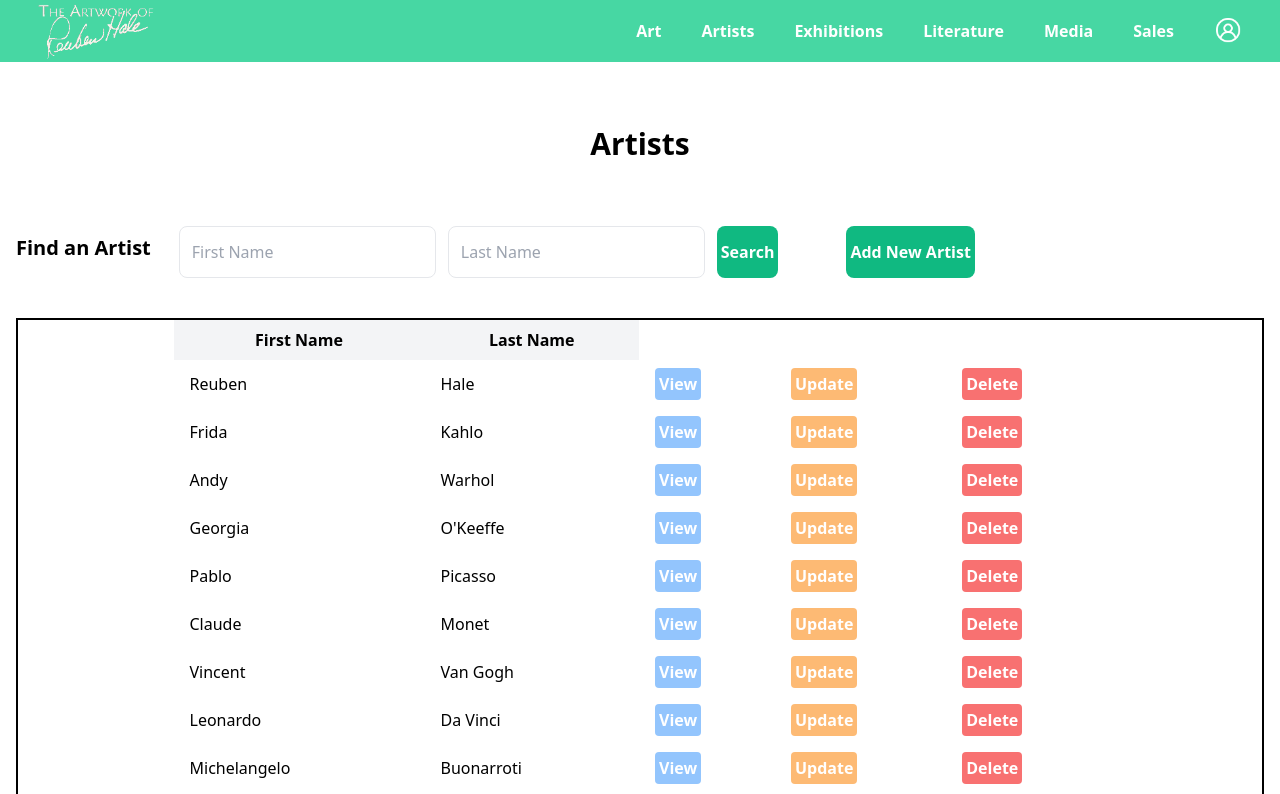
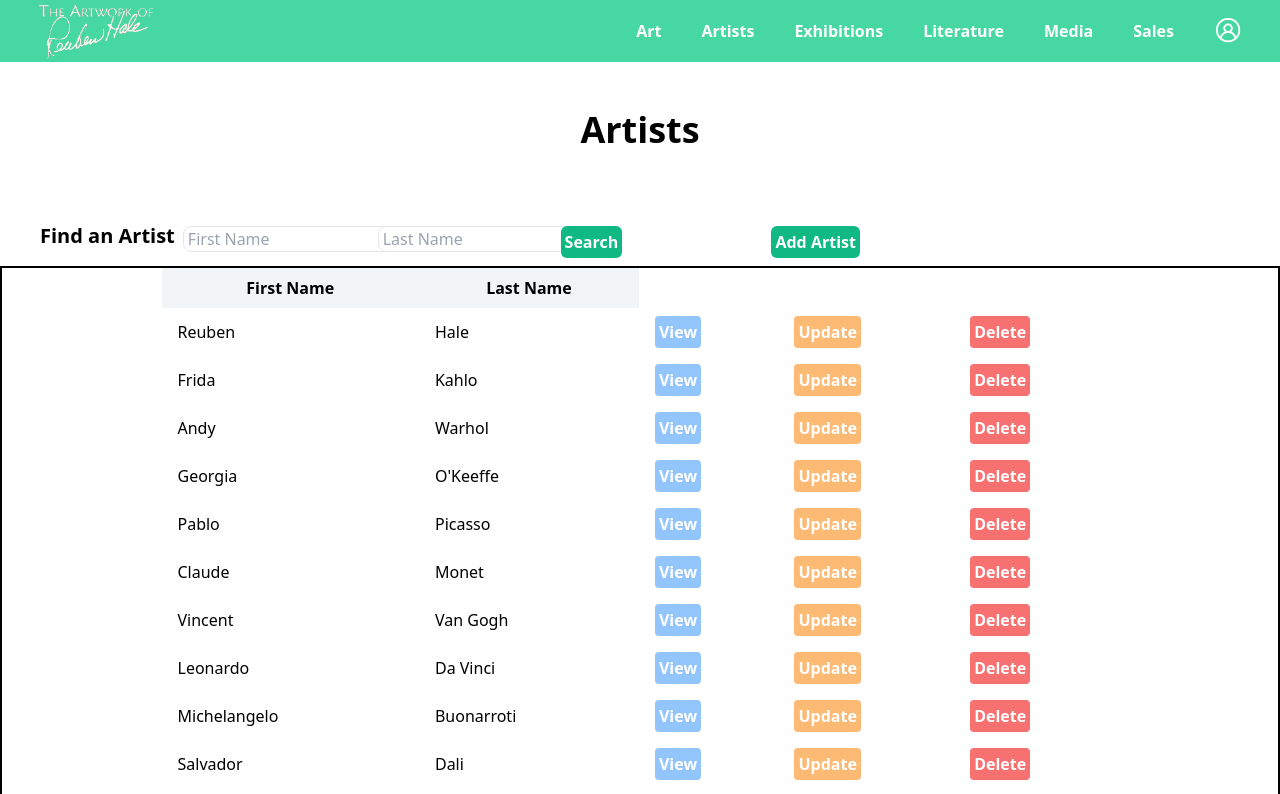
Before and after one commit to WebWarriors-UNF-CIS/rhams-old, a Next.js app: page /artists/manage in a window 1280 px wide. Shown: the top 794 px of the page. Built offline with nearby package versions, Linux system fonts and the light colour scheme.

Commit message:
Cleaned up divs- fixed table
also added buttons to view art from the artist page which takes you to the art page for right now. Re-positioned containers in the manage artist page with grid instead of flex

```diff
--- a/src/app/artists/[artist]/page.tsx
+++ b/src/app/artists/[artist]/page.tsx
@@ -16,30 +16,40 @@ async function ArtistView({ params }: { params: { artist: string } }) {
   return (
     <div className="mt-8 grid grid-cols-2 gap-5">
         <div>
-            <h1 className="dark:text-white text-2xl"  >artist name</h1>
+            <h1 className="dark:text-white text-2xl"  >Reuben Hale</h1>
             <Image className="max-w-xs"src={reubenPic} alt="Reuben Hale" />
         </div>
         <div>
             <div>
-                <h1 className="dark:text-white text-2xl">{params.artist}</h1>
+                <h1 className="dark:text-white text-2xl">Artworks</h1>
                 <table>
                     <thead>
                     <tr className="border border-solid ">
-                        <th className="">Medium</th>
-                        <th>Title</th>
-                        <th className="">Date</th>
+                        <th className="border border-solid p-4">Title</th>
+                        <th className="border border-solid p-4">Date</th>
+                        <th className="border border-solid p-4">Medium</th>
+                        <td className="border border-solid p-4">
+                        </td>
                     </tr>
                     </thead>
                     <tbody>
                     <tr>
-                        <td>Oil on Canvas</td>
-                        <td>The Starry Night</td>
-                        <td>1889</td>
+                        <td className="border border-solid p-4">Sculpture of a Woman</td>
+                        <td className="border border-solid p-4">1973</td>
+                        <td className="border border-solid p-4">Clay Sculpture</td>
+                        <td className='border border-solid p-4 px-4 py-2'><a href="../art">
+                            <button  className="bg-blue-300 hover:bg-blue-700 text-white font-bold py-1 px-1 rounded">View</button>
+                            </a>
+                        </td>
                     </tr>
                     <tr>
-                        <td>Watercolor</td>
-                        <td>Sunflowers</td>
-                        <td>1888</td>
+                        <td className="border border-solid p-4">Painting of a Prince</td>
+                        <td className="border border-solid p-4">1984</td>
+                        <td className="border border-solid p-4">Oil on Canvas</td>
+                        <td className='border border-solid p-4 px-4 py-2'><a href="../art">
+                            <button  className="bg-blue-300 hover:bg-blue-700 text-white font-bold py-1 px-1 rounded">View</button>
+                            </a>
+                        </td>
                     </tr>
 
                     </tbody>
--- a/src/app/artists/manage/page.tsx
+++ b/src/app/artists/manage/page.tsx
@@ -5,6 +5,7 @@ import { remult } from "remult"
 import '../../globals.css'
 import { Artist } from '../../shared/artist';
 import React from 'react';
+
 
 const artists = [
   { id: 1, firstName: 'Reuben', lastName: 'Hale' },
@@ -42,35 +43,35 @@ const artists = [
 
 function ArtistTable() {
   return (
-    <div className="p-4">
-      <div className="flex justify-center items-center">
-      <h1 className="text-3xl font-bold p-12 dark:text-white">Artists</h1>
+    <div>
+        <h1 className="text-center justify-text-3xl font-bold p-12 dark:text-white">Artists</h1>
+      <div className="grid grid-cols-7">
+        <div className='col-span-1'>
+          <h1 className="ml-10 dark:text-white text-xl  font-semibold whitespace-nowrap pr-1 pt-2">Find an Artist</h1>
         </div>
-      <div className="">
-      <div className="flex w-5/5 mb-10">
-        <div className=''>
-        <h1 className="dark:text-white text-xl font-semibold whitespace-nowrap pr-1 pt-2">Find an Artist</h1>
-        </div>
-        <div className="flex pl-6">
+        <div className="mt-3">
           <input
             type="text"
             placeholder="First Name"
-            className="px-3  border rounded-lg focus:outline-none focus:ring focus:border-emerald-500"
+            className="px-1  border rounded-lg focus:outline-none focus:ring focus:border-emerald-500"
           />
+          </div>
+        <div className="mt-3">
           <input
             type="text"
             placeholder="Last Name"
-            className="px-3 ml-3 border rounded-lg focus:outline-none focus:ring focus:border-emerald-500"
+            className="px-1 ml-3 border rounded-lg focus:outline-none focus:ring focus:border-emerald-500"
           />
-          <button className="ml-3 bg-emerald-500 text-white rounded-lg p-1 hover:bg-emerald-600 hover:shadow">
+        </div>
+        <div className="mt-3">
+          <button className="ml-3 bg-emerald-500 text-white rounded-md p-1 hover:bg-emerald-600 hover:shadow">
             Search
           </button>
         </div>
-        <div className='flex pl-9'>
-        <button className="ml-8 bg-emerald-500 text-white rounded-lg  p-1 hover:bg-emerald-600 hover:shadow">
-            Add New Artist
-        </button>
-      </div>
+        <div className="col-span-3">
+          <a href="../artists/create"><button className="ml-10 bg-emerald-500 text-white rounded-md  mt-3 p-1 hover:bg-emerald-600 hover:shadow">
+              Add Artist
+          </button></a>
         </div>
       </div>
       <div className="flex justify-center items-center border-solid border-2 border-black">
@@ -87,13 +88,16 @@ function ArtistTable() {
                 <td className="dark:text-white px-4 py-2">{artist.firstName}</td>
                 <td className="dark:text-white px-4 py-2">{artist.lastName}</td>
                 <td className='px-4 py-2'><a href="../artists/artistview">
-                <button className="bg-blue-300 hover:bg-blue-700 text-white font-bold py-1 px-1 rounded">View</button>
+                  <button  className="bg-blue-300 hover:bg-blue-700 text-white font-bold py-1 px-1 rounded">View</button>
                   </a></td>
                 <td className='px-4 py-2'><a href="../artists/artistview">
                   <button className="bg-orange-300 hover:bg-orange-700 text-white font-bold py-1 px-1 rounded">Update</button>
-                </a></td><td className='px-4 py-2'><Link href="../artists/artistview">
+                  </a>
+                </td>
+                <td className='px-4 py-2'><Link href="../artists/artistview">
                   <button className="bg-red-400 hover:bg-red-700 text-white font-bold py-1 px-1 rounded">Delete</button>
-                </Link></td>
+                  </Link>
+                  </td>
               </tr>
             ))}
           </tbody>
```
Lines whose indentation alone changed are shown as unchanged.
